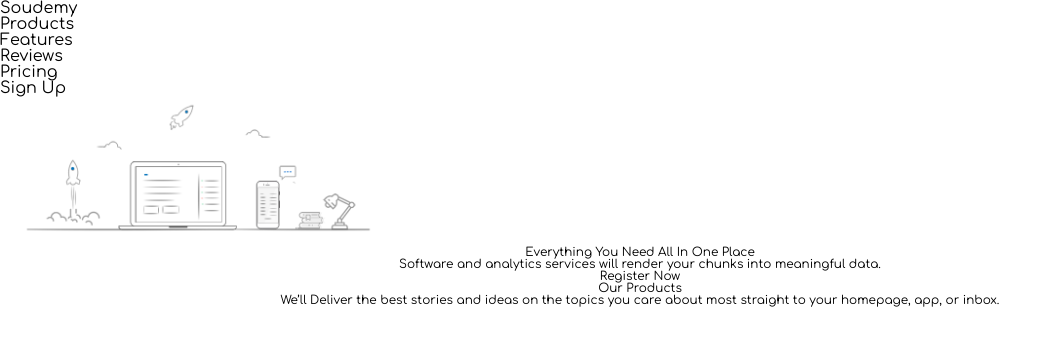
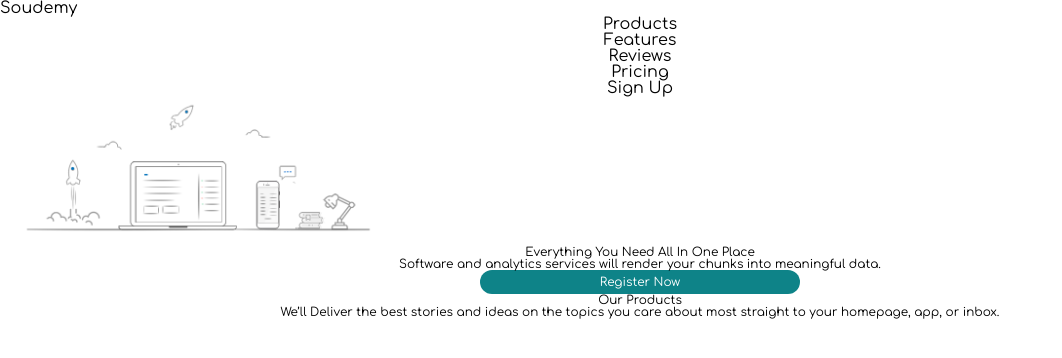
Before and after one commit to Queiroz-joao/atv_soudemy, a plain HTML site: page index.html in a window 1280 px wide. Shown: the whole page, without its empty margins (0-1062 px from the left). Drawn offline with Linux system fonts and the light colour scheme.

Commit message:
Add files via upload

```diff
--- a/css/style.css
+++ b/css/style.css
@@ -2,6 +2,10 @@
 @import url('https://fonts.googleapis.com/css2?family=Comfortaa:wght@300..700&display=swap');
 html{
     font-family: "Comfortaa", sans-serif;
+}
+
+header nav ul li {
+    text-align: center;
 }
 
 section img{
@@ -13,7 +17,12 @@ section h2, p {
     font-size: 12px;
 }
 
-section div button {
+section div {
     text-align: center;
-    background-color: aquamarine;
+    color: #FFFFFF;
+    border-radius: 157px;
+    background-color: #0E8388;
+    width: 24%;              /* Ajuste aqui a largura, por exemplo 80% da seção */
+    margin: 0 auto;          /* Centraliza horizontalmente */
+    padding: 6px;           /* Opcional: espaço interno */
 }
```
